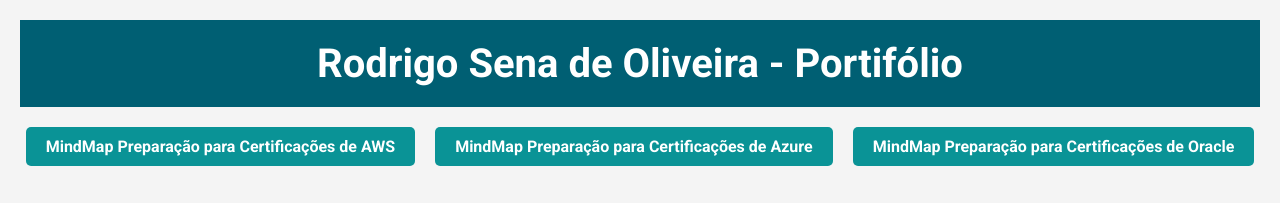
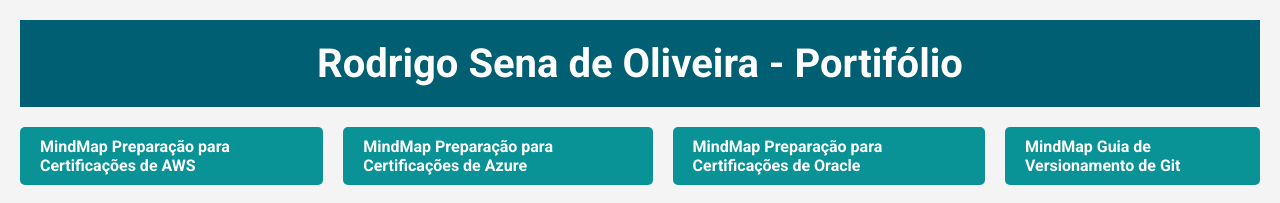
Before and after one commit to rodrigosenna/myportifolio, a plain HTML site: page Index.html in a window 1280 px wide. Shown: the top 203 px of the page. Drawn offline with Linux system fonts and the light colour scheme.

Commit message:
novo menu

```diff
--- a/Index.html
+++ b/Index.html
@@ -122,6 +122,7 @@
         <a href="src/AWS.html">MindMap Preparação para Certificações de AWS</a>
         <a href="src/Azure.html">MindMap Preparação para Certificações de Azure</a>
         <a href="src/Oracle.html">MindMap Preparação para Certificações de Oracle</a>
+        <a href="src/Oracle.html">MindMap Guia de Versionamento de Git</a>
     </nav>
 
     <section>
```
